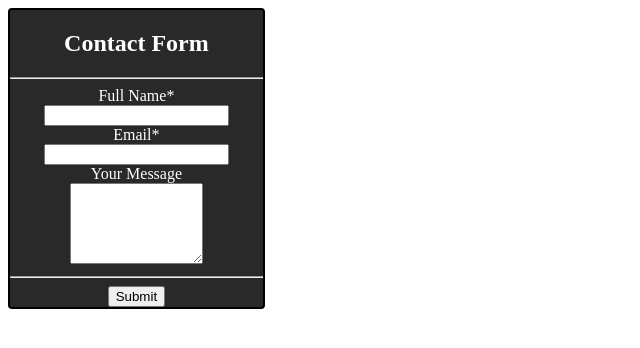
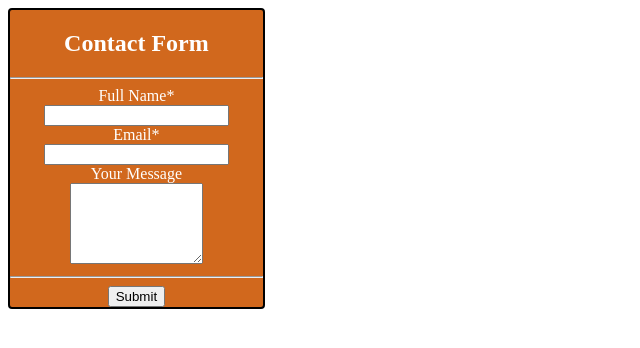
Before and after one commit to BassM3000/freelancer_division, a website: page Contact Form/Contact_Form.html in a window 1280 px wide. Shown: the whole page, without its empty margins (0-640 px from the left). Drawn offline with Linux system fonts and the light colour scheme.

Commit message:
Update Contact.css

```diff
--- a/Contact Form/Contact.css
+++ b/Contact Form/Contact.css
@@ -36,7 +36,7 @@ ROOT
     border: 2px solid black;
     border-radius: 4px;
     width:20%;
-    background-color: var(--background-color);
+    background-color: var(--accent-color2);
     color: var(--text-color);
 }
 
```
